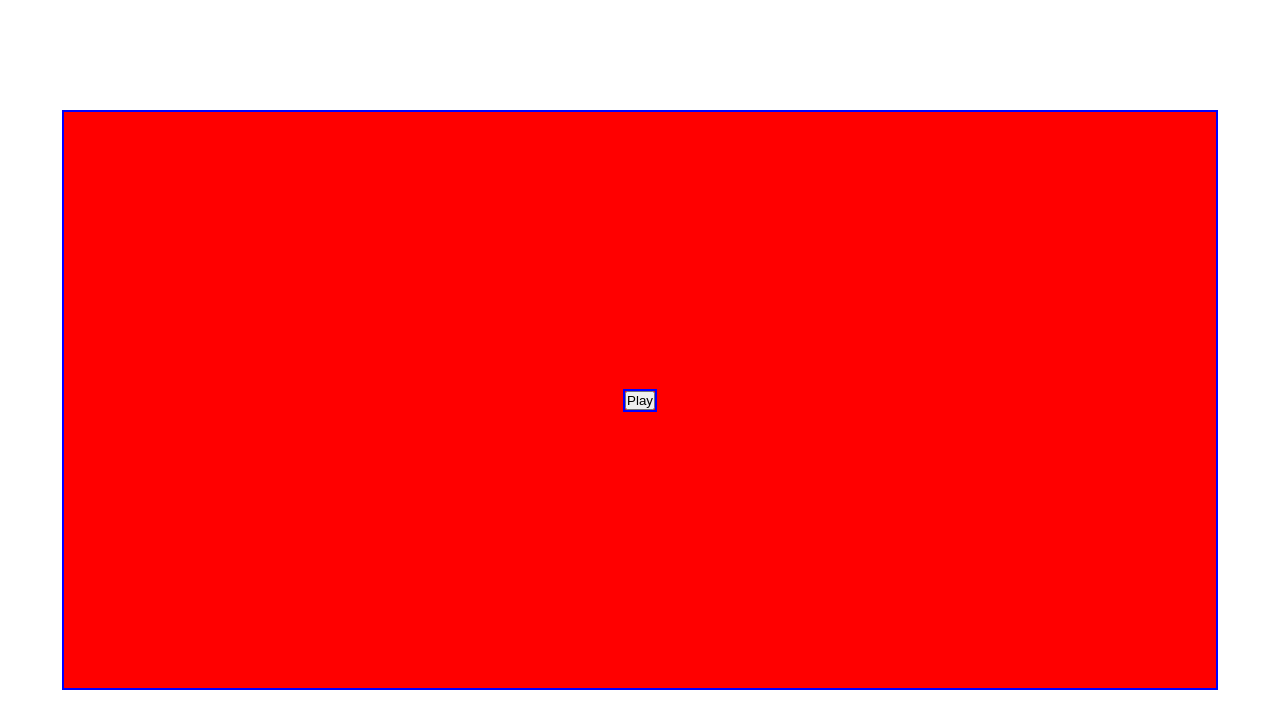
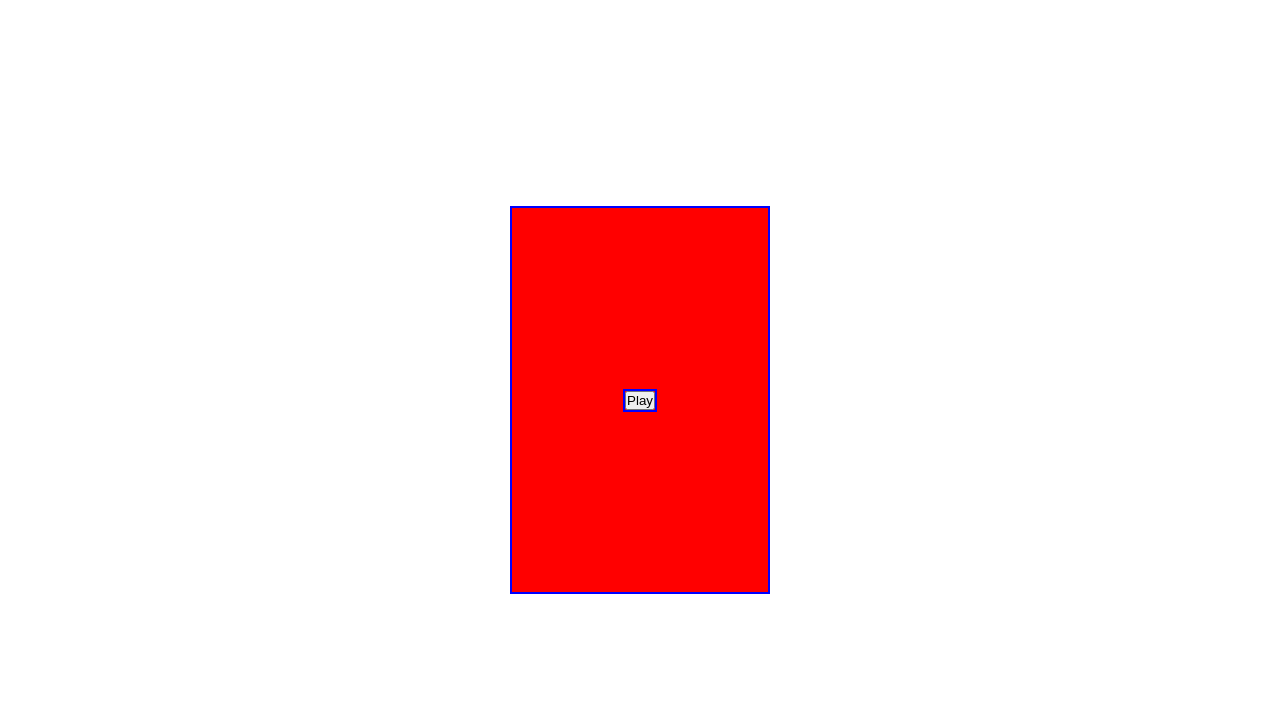
Before and after one commit to RasmusLeddyr/RasmusFlagermus, a React (Vite) app: page / in a window 1280 px wide. Shown: the top 728 px of the page. Built offline with nearby package versions, Linux system fonts and the light colour scheme.

Commit message:
CSS functions system
because why not?

```diff
--- /dev/null
+++ b/src/functions/styleFunctions.css
@@ -0,0 +1,31 @@
+.center {
+  top: 50%;
+  left: 50%;
+  transform: translate(-50%, -50%);
+}
+
+/* Fit  aspect ratio */
+.fitAspect {
+  /* ! parent container must use "container-type: size" */
+
+  /* Default values */
+  --fa_ratio: 1/1;
+  --fa_maxFill: 1;
+  --fa_maxFillW: 1;
+  --fa_maxFillH: 1;
+  --fa_minW: 0px;
+
+  /* Get final fill sizes */
+  --fillW: min(1, calc(var(--fa_maxFill) * var(--fa_maxFillW)));
+  --fillH: min(1, calc(var(--fa_maxFill) * var(--fa_maxFillH)));
+
+
+  /* Calculate width */
+  --ratioConstraint: calc(var(--fillH) * 100cqh * var(--fa_ratio));
+  --maxWidth: min(var(--fillW) * 100cqw, var(--ratioConstraint));
+
+  /* Apply changes */
+  aspect-ratio: var(--fa_ratio);
+  width: clamp(var(--fa_minW), var(--maxWidth), var(--maxWidth));
+  height: auto;
+}
--- a/src/global.css
+++ b/src/global.css
@@ -1,6 +1,3 @@
-:root {
-}
-
 *,
 *::before,
 *::after {
@@ -10,12 +7,6 @@
   outline: 2px solid blue;
 }
 
-.center {
-  top: 50%;
-  left: 50%;
-  transform: translate(-50%, -50%);
-}
-
 #root {
   height: 100vh;
   width: 100vw;
--- a/src/main.jsx
+++ b/src/main.jsx
@@ -2,6 +2,7 @@
 import { StrictMode } from "react";
 import { createRoot } from "react-dom/client";
 import "./global.css";
+import "./functions/styleFunctions.css"
 import {
   createBrowserRouter,
   createRoutesFromElements,
--- a/src/pages/Menu/Menu.jsx
+++ b/src/pages/Menu/Menu.jsx
@@ -5,7 +5,7 @@ import styles from "./Menu.module.css";
 const Menu = () => {
   return (
     <>
-      <div className={cl(styles, "menu", "center")}>
+      <div className={cl(styles, "menu", "center fitAspect")}>
         <Button content={"Play"} link={"/game"} />
       </div>
     </>
--- a/src/pages/Menu/Menu.module.css
+++ b/src/pages/Menu/Menu.module.css
@@ -4,26 +4,9 @@
   display: flex;
   justify-content: center;
   align-items: center;
+  max-width: 256px;
 
-  --ratW: 2;
-  --ratH: 1;
-  aspect-ratio: var(--ratW) / var(--ratH);
-
-  /* caps inside the container */
-  --maxW: 90cqw;
-  --maxH: 90cqh;
-
-  /* minimum width (optional) */
-  --minW: 256px;
-
-  /* width that would exactly hit maxH at this aspect ratio */
-  --wFromH: calc(var(--maxH) * var(--ratW) / var(--ratH));
-
-  /* the real max width is whichever constraint is smaller */
-  --fitW: min(var(--maxW), var(--wFromH));
-
-  /* final width: between minW and fitW */
-  max-width: clamp(var(--minW), var(--fitW), var(--fitW));
-  height: auto;
-  width: 100%;
+  --fa_ratio: 1/1.5;
+  --fa_minW: 128px;
+  --fa_maxFill: 0.875;
 }
```
